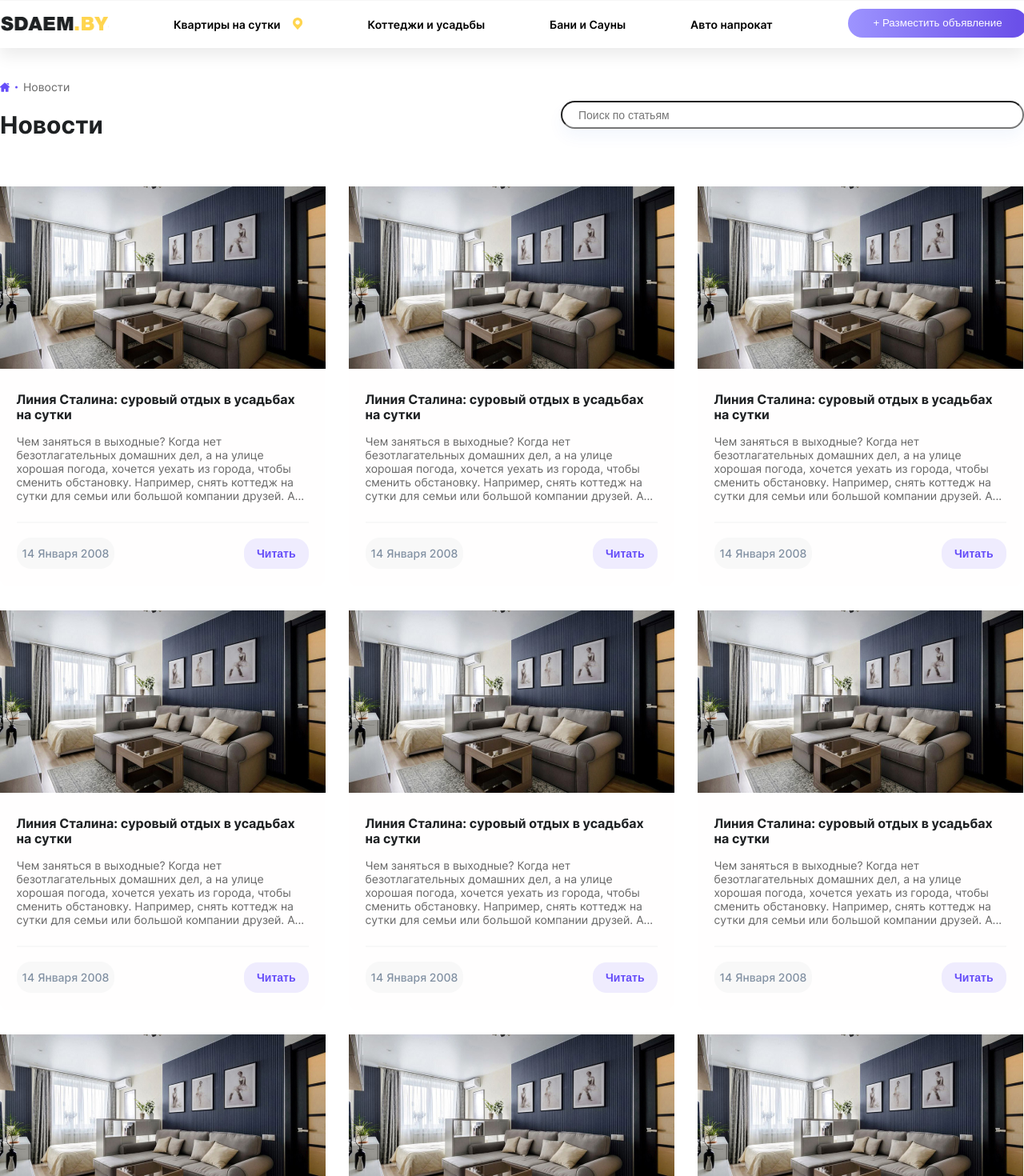
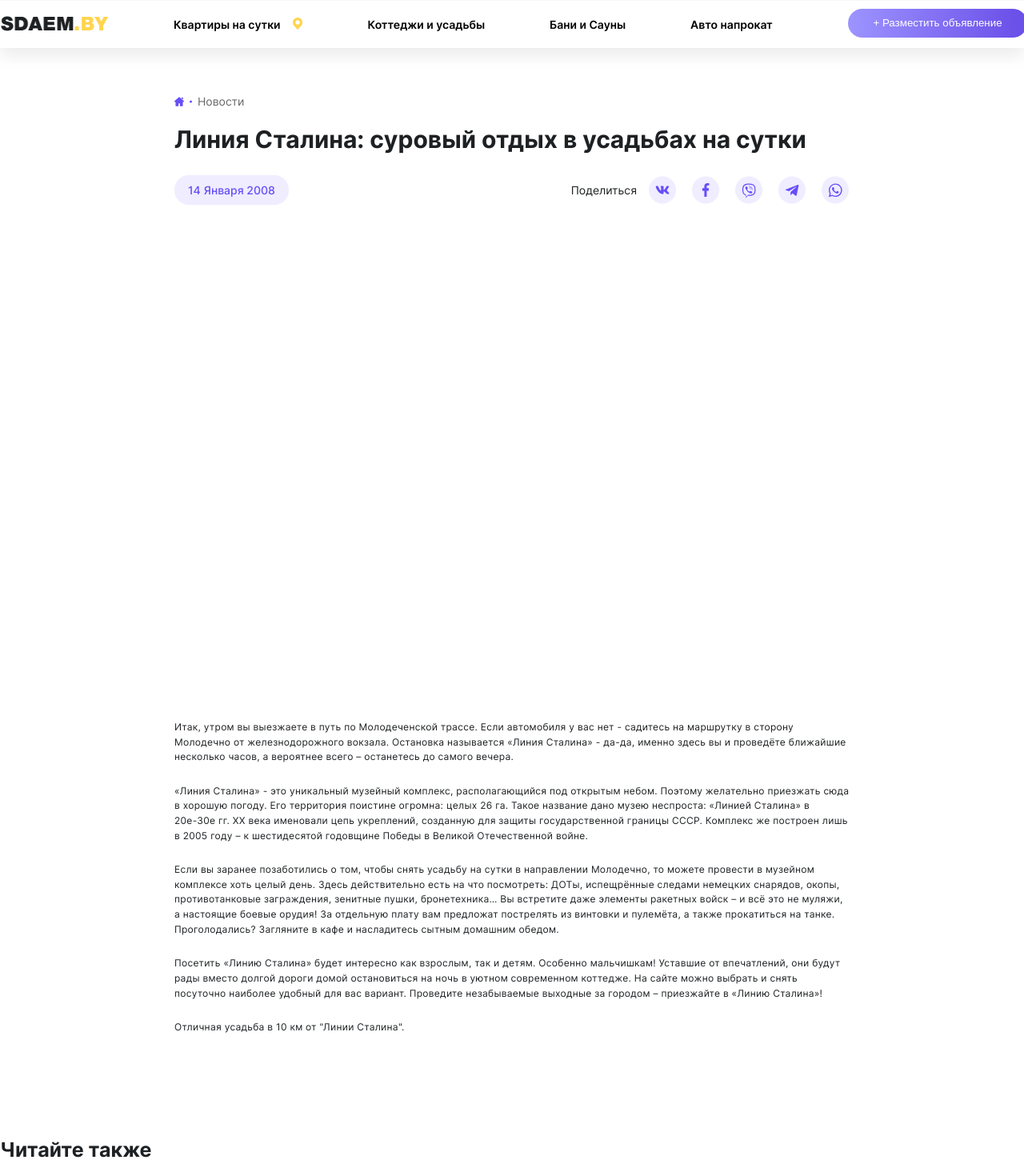
Before and after one commit to DaryaSerikova/ts-react-reduxtoolkit, a React (Create React App) app: page / in a window 1280 px wide. Shown: the part 40-1510 px from the top of the page at 80% size. Built offline with nearby package versions, Linux system fonts and the light colour scheme.

Commit message:
OneNewsPage: Semantic Layout and scss

```diff
--- a/src/App.tsx
+++ b/src/App.tsx
@@ -24,8 +24,8 @@ function App() {
 
       <Header />
 
-      <NewsListPage />
-      {/* <OneNewsPage /> */}
+      {/* <NewsListPage /> */}
+      <OneNewsPage />
       {/* <Error404Page /> */}
       {/* <ContactPage /> */}
       {/* <MainPage /> */}
--- a/src/assets/scss/_typography.scss
+++ b/src/assets/scss/_typography.scss
@@ -25,6 +25,13 @@
 }
 
 
+
+%hghj {
+  font-weight: 700;
+  font-size: 25px;
+}
+
+
 // %fontStyle_1_700_16 {
 //   font-weight: 700;
 //   font-size: 16px;
--- a/src/assets/scss/_variables.scss
+++ b/src/assets/scss/_variables.scss
@@ -1,4 +1,4 @@
-$color_1: #1E2123; //2
+$color_1: #1E2123; //2+++++++++
 $color_2: #686868; //2
 $color_3: #F8F8F8; //1
 $color_4: #8291A3; //1
--- a/src/pages/OneNewsPage/OneNewsPage.js
+++ b/src/pages/OneNewsPage/OneNewsPage.js
@@ -28,7 +28,7 @@ const OneNewsPage = () => {
     />)
 
   return (
-    <div className={`${cn.one_news} ${cn.parent}`}>
+    <main className={`${cn.one_news} ${cn.parent}`}>
 
       {/* <div className={cn.children}>
         <PurpleRectangle1 />
@@ -39,8 +39,10 @@ const OneNewsPage = () => {
       </div> */}
 
       <div className={`${cn.container_text} ${cn.content} ${cn.children}`}>
+
+        <header >
           <BreadCrumbs />
-        <div className={cn.title}>Линия Сталина: суровый отдых в усадьбах на сутки </div>
+          <h1 className={cn.title}>Линия Сталина: суровый отдых в усадьбах на сутки </h1>
 
           <div className={cn.date_with_icons}>
             <div className={cn.date}>14 Января 2008</div>
@@ -55,7 +57,9 @@ const OneNewsPage = () => {
               </div>
             </div>
           </div>
+        </header>
 
+        <article>
           <div className={cn.wrapper_photo}></div>
           <div className={cn.description}>
             <p>
@@ -75,6 +79,7 @@ const OneNewsPage = () => {
             </p>
 
           </div>
+        </article>
 
       </div>
 
@@ -88,7 +93,7 @@ const OneNewsPage = () => {
       </div>
 
 
-    </div>
+    </main>
   )
 }
 
--- a/src/pages/OneNewsPage/OneNewsPage.module.scss
+++ b/src/pages/OneNewsPage/OneNewsPage.module.scss
@@ -1,3 +1,6 @@
+@import "../../assets/scss/variables";
+@import "../../assets/scss/typography";
+
 .container_text {
   margin: 60px auto;
   max-width: 844px;
@@ -21,19 +24,25 @@
 
 
   .title {
-    font-weight: 700;
-    font-size: 30px;
+    @extend %fontStyle_5;
+    // font-weight: 700;
+    // font-size: 30px;
+
     line-height: 100%;
-    color: #1E2123;
+    // color: #1E2123;
+    color: $color_1;
+
     margin-top: 25px;
   }
 
-  .description {
-    font-weight: 400;
-    font-size: 16px;
-    line-height: 150%;
-    color: #1E2123;
-  }
+  // .description {
+  //   font-weight: 400;
+  //   font-size: 16px;
+
+  //   line-height: 150%;
+  //   // color: #1E2123;
+  //   color: $color_1;
+  // }
 
   .date_with_icons {
 
@@ -49,18 +58,18 @@
 
     .date {
       align-items: center;
-      // padding: 10px 7px;
       padding: 10px 17px;
-      // margin-top: -1px;
       gap: 10px;
 
       background: rgba(102, 78, 249, 0.1);
       border-radius: 18px;
 
-      font-weight: 500;
-      font-size: 14px;
+      @extend %fontStyle_3;
+      // font-weight: 500;
+      // font-size: 14px;
+
       line-height: 17px;
-      color: #664EF9;
+      color: $color_6;
     }
 
     .wrapper_networks {
@@ -70,16 +79,17 @@
         display: flex;
         align-items: center;
 
-        font-weight: 400;
-        font-size: 14px;
+        @extend %fontStyle_2;
+        // font-weight: 400;
+        // font-size: 14px;
+
         line-height: 17px;
-        color: #1E2123;
+        color: $color_1;
       }
 
       .networks_icons {
         display: flex;
         flex-direction: row;
-        // gap: 20px;
         gap: 18px;
         margin-top: 1px;
       }
@@ -93,13 +103,19 @@
   }
 
   .description {
-    margin-top: 40px;
+    margin-top: 41px;
     margin-bottom: 65px;
 
+    // font-weight: 400;
+    // font-size: 16px;
+    // line-height: 150%;
+
+    font-size: 12px;
     font-weight: 400;
-    font-size: 16px;
-    line-height: 150%;
-    color: #1E2123;
+    line-height: 1.551;
+    letter-spacing: 0.3px;
+    color: $color_1;
+
 
     p {
       margin: 24px 0 0 0;
@@ -114,15 +130,16 @@
 }
 
 .content_footer {
-  // margin: 62px auto;
   margin: 128px auto 100px;
   max-width: 1280px;
 
   .content_footer_title {
     font-weight: 700;
     font-size: 25px;
+
     line-height: 30px;
-    color: #1E2123;
+    color: $color_1;
+
   }
 
   .content_footer_cards {
```
Lines whose indentation alone changed are shown as unchanged.
